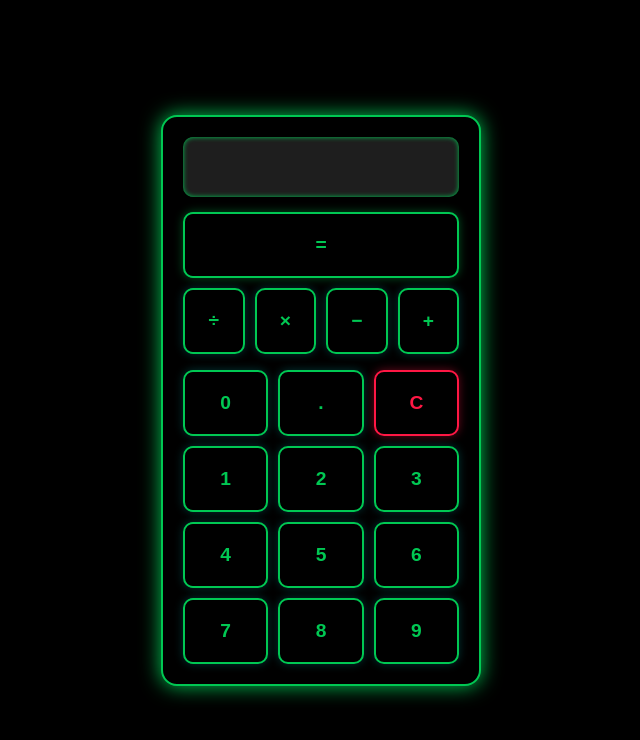
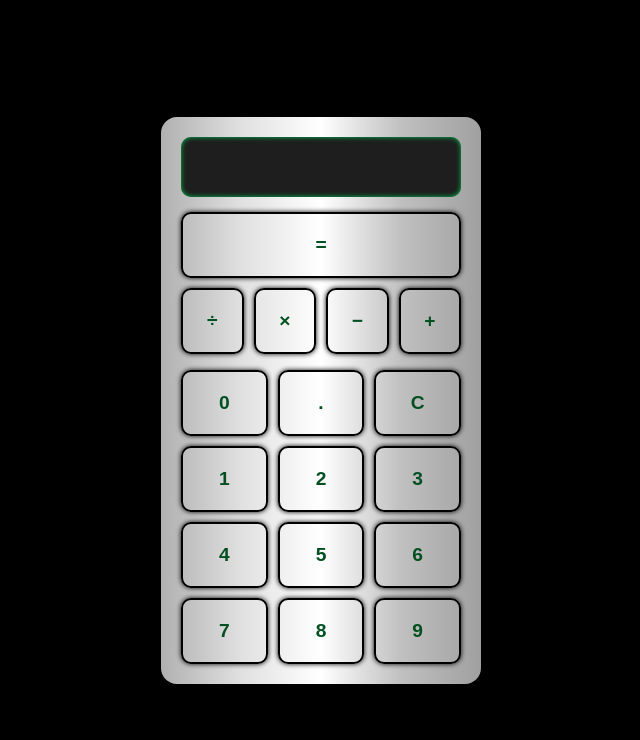
Before and after one commit to obi1codeob/javascript-projects, a plain HTML site: page basic-math-calculator/index.html in a window 1280 px wide. Shown: the whole page, without its empty margins (319-959 px from the left). Drawn offline with Linux system fonts and the light colour scheme.

Commit message:
changes color scheme to more of a metallic look
made buttons seem pressed when hovered

```diff
--- a/basic-math-calculator/style.css
+++ b/basic-math-calculator/style.css
@@ -13,11 +13,15 @@ body {
 }
 
 .calculator {
-    background-color: #000;
-    border: 2px solid #00c853;
+    /* background: linear-gradient(90deg, #00ff00, #00cc00, #009900); */
+    background: linear-gradient(90deg,
+            #b0b0b0 0%,
+            #e0e0e0 25%,
+            #ffffff 50%,
+            #c0c0c0 75%,
+            #a0a0a0 100%);
     border-radius: 16px;
     padding: 20px;
-    box-shadow: 0 0 20px #00c853;
     width: 320px;
     max-width: 90vw;
 }
@@ -59,19 +63,18 @@ button {
     font-size: 1.2rem;
     padding: 20px;
     border-radius: 10px;
-    background-color: #000;
-    color: #00c853;
-    border: 2px solid #00c853;
+    background: none;
+    color: #005021;
+    border: 2px solid #000;
     font-weight: bold;
     cursor: pointer;
     transition: background-color 0.2s ease, box-shadow 0.2s ease, transform 0.1s;
-    box-shadow: 0 0 10px rgba(0, 255, 255, 0.2);
+    box-shadow: 0 0 5px #000;
 }
 
 button:hover {
-    background-color: #0a0a0a;
-    box-shadow: 0 0 15px #00c853;
-    transform: scale(1.05);
+    box-shadow: 0 0 5px #000;
+    transform: scale(.95);
 }
 
 button:active {
@@ -80,29 +83,8 @@ button:active {
     transform: scale(0.98);
 }
 
-.clear {
-    background-color: #000;
-    color: #ff1744;
-    border: 2px solid #ff1744;
-    box-shadow: 0 0 10px rgba(255, 23, 68, 0.4);
-}
-
-.clear:hover {
-    background-color: #0a0a0a;
-    box-shadow: 0 0 15px #ff1744;
-}
-
 .equal {
-    background-color: #000;
-    color: #00c853;
-    border: 2px solid #00c853;
     grid-column: span 4;
-    box-shadow: 0 0 10px rgba(0, 200, 83, 0.4);
-}
-
-.equal:hover {
-    background-color: #0a0a0a;
-    box-shadow: 0 0 15px #00c853;
 }
 
 @media (max-width: 400px) {
```
